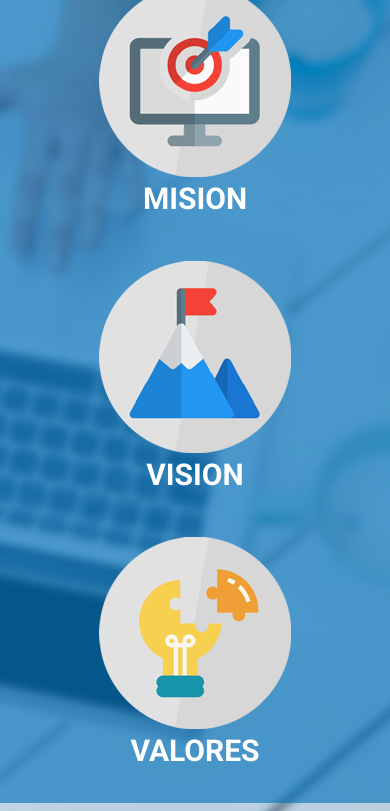
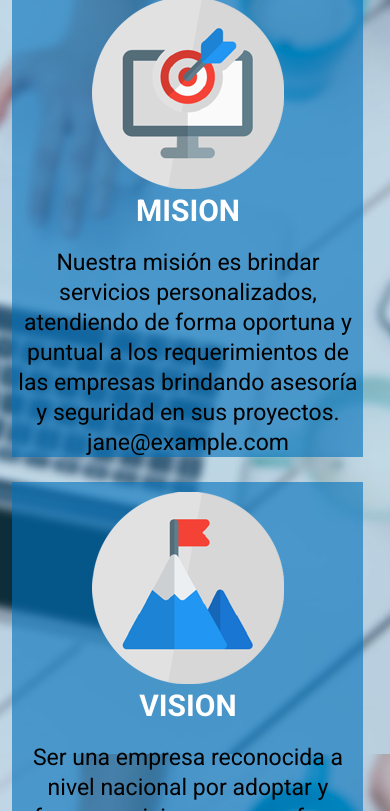
Before and after one commit to amatias24/4punto0, a plain HTML site: page about.html in a window 390 px wide. Shown: the part 1095-1906 px from the top of the page. Drawn offline with nearby package versions, Linux system fonts and the light colour scheme; files whose address does not match are found by name.

Commit message:
AMM add about section

```diff
--- a/css/main.css
+++ b/css/main.css
@@ -312,8 +312,10 @@ footer{
         padding-bottom: 40px;
     }
     .about{
-        width: 100%;
-        margin: 0;
+        display: block;
+        pointer-events: none;
+        height: 450px;
+        width: 90%;
         border: 0px solid rgba(255,255,255,0.1);
         padding-bottom: 20px;
     }
@@ -355,5 +357,7 @@ footer{
     .about .container-about{
         height: 450px;
     }
-
+    .container-about{
+        overflow: visible;
+    }
 }
```
